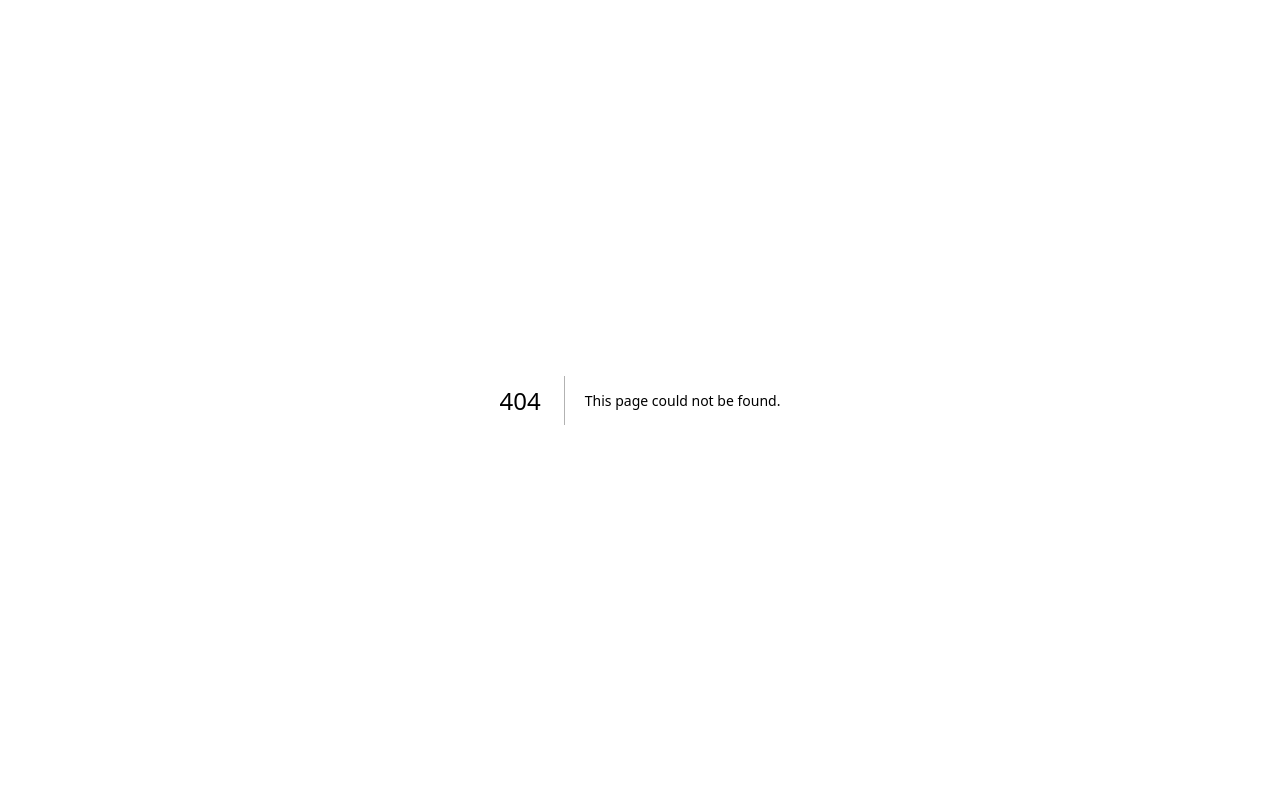
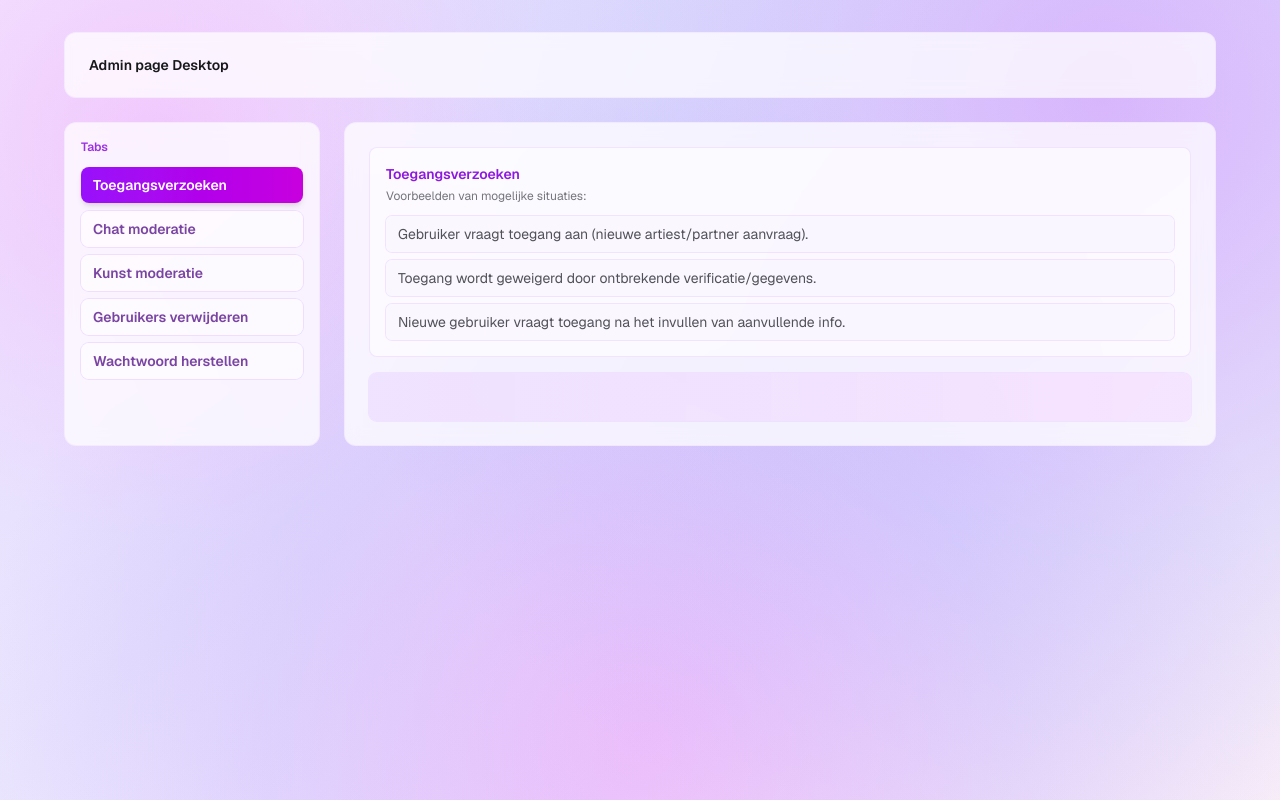
Before and after one commit to zaih0/Exten-Project, a Next.js app in the folder kunstkwartiertje/: page /Admin in a window 1280 px wide. Before the commit this address had no page. Built offline with nearby package versions, Linux system fonts and the light colour scheme.

Commit message:
Admin
Admin pagina met hardcoded situaties als voorbeeld

```diff
--- /dev/null
+++ b/kunstkwartiertje/src/app/Admin/page.tsx
@@ -0,0 +1,122 @@
+// Admin page Desktop (with tabs)
+"use client";
+
+import { useState } from "react";
+
+type AdminTabKey = "access" | "chat" | "kunst" | "users" | "resetpw";
+
+const adminTabs: Array<{ key: AdminTabKey; label: string }> = [
+    { key: "access", label: "Toegangsverzoeken" },
+    { key: "chat", label: "Chat moderatie" },
+    { key: "kunst", label: "Kunst moderatie" },
+    { key: "users", label: "Gebruikers verwijderen" },
+    { key: "resetpw", label: "Wachtwoord herstellen" },
+];
+
+const adminTabExamples: Record<AdminTabKey, string[]> = {
+    access: [
+        "Gebruiker vraagt toegang aan (nieuwe artiest/partner aanvraag).",
+        "Toegang wordt geweigerd door ontbrekende verificatie/gegevens.",
+        "Nieuwe gebruiker vraagt toegang na het invullen van aanvullende info.",
+    ],
+    chat: [
+        "Mogelijke spam of herhaald ongewenst gedrag in berichten.",
+        "Discussies met beledigingen/haatdragende taal die gemodereerd moeten worden.",
+        "Verdachte links of pogingen tot phishing via chatberichten.",
+    ],
+    kunst: [
+        "Inzending bevat mogelijk auteursrechtelijk beschermde content.",
+        "Kunstwerk lijkt ongepast (bv. geweld/naaktheid) of mist context.",
+        "Dubbele/repeteerde inzendingen die verwijderd/afgekeurd moeten worden.",
+    ],
+    users: [
+        "Account is herhaaldelijk in overtreding en verdient verwijdering.",
+        "Verdacht gedrag of misbruik (bv. ban-omzeiling).",
+        "Rapporten van meerdere gebruikers die samen een actie vragen.",
+    ],
+    resetpw: [
+        "Gebruiker wil een wachtwoordherstel aanvragen (normale flow).",
+        "Herstel wordt geblokkeerd door risicovolle/potentieel frauduleuze activiteit.",
+        "Wachtwoordherstel voor accounts die tijdelijk vergrendeld zijn.",
+    ],
+};
+
+export default function AdminPage() {
+    const [activeTab, setActiveTab] = useState<AdminTabKey>("access");
+
+    return (
+        <div
+            className="min-h-screen px-6 py-8 font-sans"
+            style={{
+                backgroundImage:
+                    "radial-gradient(circle at 12% 18%, rgba(232, 121, 249, 0.34) 0%, rgba(196, 181, 253, 0.20) 30%, rgba(255,255,255,0) 62%), radial-gradient(circle at 86% 12%, rgba(168, 85, 247, 0.34) 0%, rgba(129, 140, 248, 0.18) 34%, rgba(255,255,255,0) 62%), radial-gradient(circle at 50% 92%, rgba(217, 70, 239, 0.26) 0%, rgba(139, 92, 246, 0.14) 38%, rgba(255,255,255,0) 68%), linear-gradient(135deg, rgba(250, 245, 255, 1) 0%, rgba(237, 233, 254, 1) 38%, rgba(243, 232, 255, 1) 68%, rgba(253, 242, 248, 1) 100%)",
+            }}
+        >
+            <div className="mx-auto w-full max-w-6xl">
+                {/* Top bar */}
+                <div className="mb-6 rounded-xl border border-purple-200/35 bg-white/75 backdrop-blur">
+                    <div className="flex h-16 items-center px-6">
+                        <span className="text-sm font-semibold text-zinc-900">
+                            Admin page Desktop
+                        </span>
+                    </div>
+                </div>
+
+                <div className="flex gap-6">
+                    {/* Sidebar */}
+                    <aside className="w-64 rounded-xl border border-purple-200/35 bg-white/75 p-4 backdrop-blur">
+                        <div className="mb-3 text-xs font-semibold text-purple-700/80">Tabs</div>
+                        <div role="tablist" className="flex flex-col gap-2">
+                            {adminTabs.map((tab) => {
+                                const isActive = tab.key === activeTab;
+                                return (
+                                    <button
+                                        key={tab.key}
+                                        type="button"
+                                        role="tab"
+                                        aria-selected={isActive}
+                                        onClick={() => setActiveTab(tab.key)}
+                                        className={
+                                            isActive
+                                                ? "rounded-lg bg-gradient-to-r from-purple-600 to-fuchsia-600 px-3 py-2 text-left text-sm font-semibold text-white shadow-md"
+                                                : "rounded-lg bg-white/60 px-3 py-2 text-left text-sm font-semibold text-purple-900/80 ring-1 ring-purple-200/70 hover:bg-white/80 focus:outline-none focus:ring-2 focus:ring-purple-300"
+                                        }
+                                    >
+                                        {tab.label}
+                                    </button>
+                                );
+                            })}
+                        </div>
+                    </aside>
+
+                    {/* Main content */}
+                    <main className="flex-1 rounded-xl border border-purple-200/35 bg-white/75 p-6 backdrop-blur">
+                        <div className="space-y-4">
+                            <div className="rounded-lg border border-purple-200/60 bg-white/60 p-4">
+                                <div className="text-sm font-semibold text-purple-700/90">
+                                    {adminTabs.find((t) => t.key === activeTab)?.label}
+                                </div>
+                                <div className="mt-1 text-xs text-zinc-600/80">
+                                    Voorbeelden van mogelijke situaties:
+                                </div>
+
+                                <ul className="mt-3 space-y-2 text-sm text-zinc-700/90">
+                                    {adminTabExamples[activeTab].map((example) => (
+                                        <li
+                                            key={example}
+                                            className="rounded-md bg-purple-50/70 px-3 py-2 ring-1 ring-purple-200/60"
+                                        >
+                                            {example}
+                                        </li>
+                                    ))}
+                                </ul>
+                            </div>
+
+                            <div className="h-12 rounded-lg bg-gradient-to-r from-purple-200/55 to-fuchsia-200/40 ring-1 ring-purple-300/25" />
+                        </div>
+                    </main>
+                </div>
+            </div>
+        </div>
+    );
+}
```
